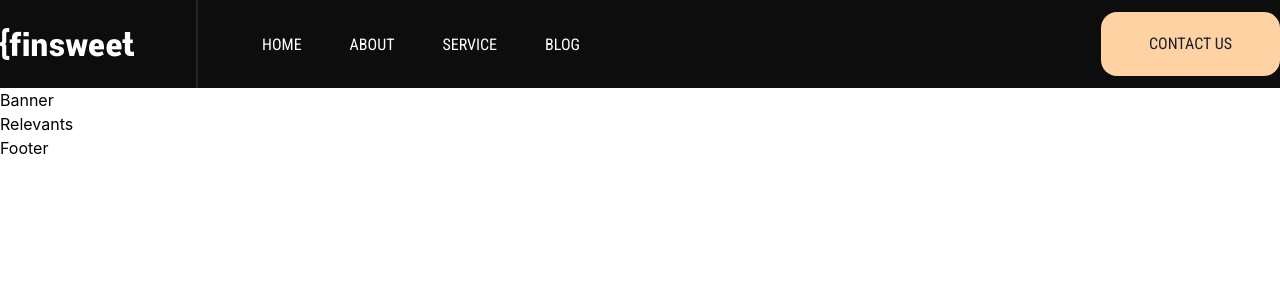
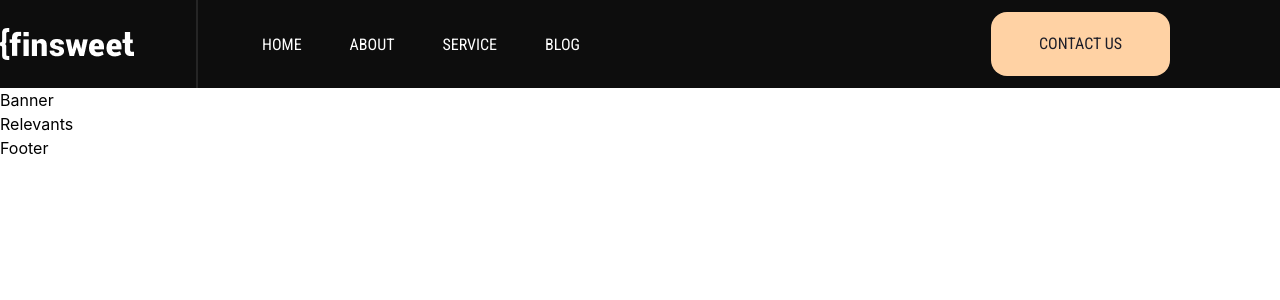
Before and after one commit to dev-maksuda/finsweet-tailwind, a React (Vite) app: page / in a window 1280 px wide. Shown: the top 300 px of the page. Built offline with nearby package versions, Linux system fonts and the light colour scheme.

Commit message:
Update Navbar.jsx

```diff
--- a/src/components/layouts/Navbar.jsx
+++ b/src/components/layouts/Navbar.jsx
@@ -25,14 +25,14 @@ const Navbar = () => {
                     {item.label}
                   </Anchor>
                 </li>
-
               ))
               }
             </ul>
             </div>
-            <div className="hidden lg:block">
-                <button className='bg-primary px-12 py-5 uppercase font-normal text-base text-[#1C1D28] rounded-2xl font-robotoCondensed'>
-                Contact Us</button>
+            <div className="hidden lg:block mr-[110px]">
+
+            <button className='bg-primary px-12 py-5 uppercase font-normal text-base text-[#1C1D28] rounded-2xl font-robotoCondensed'>
+            Contact Us</button>
             </div>
             <button
               type="button"
```
